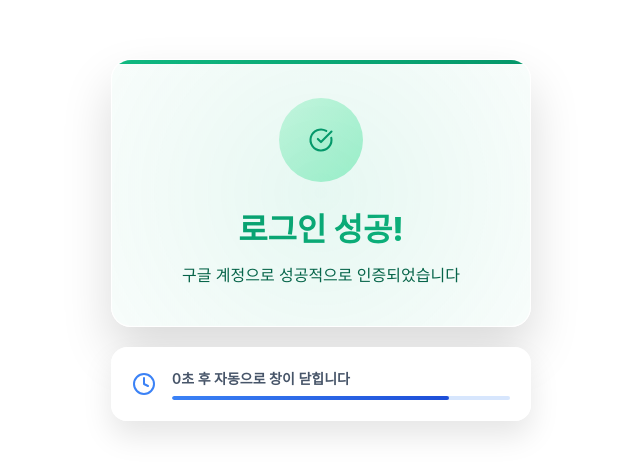
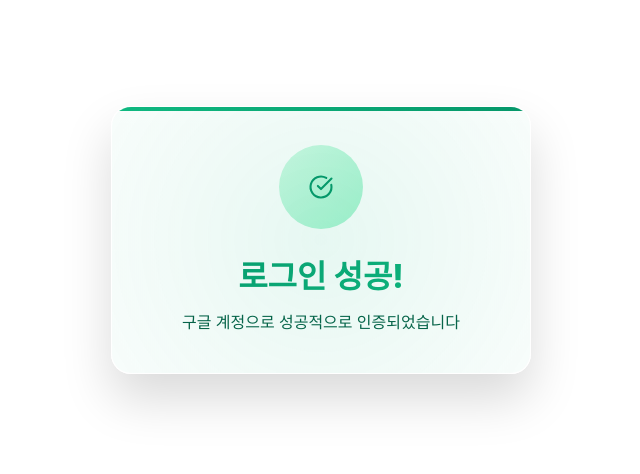
Before and after one commit to Cloudible/GCP_FE, a Vue app: page / in a window 1280 px wide. Shown: the part 168-642 px from the top of the page, without its empty margins (319-959 px from the left). Built offline with nearby package versions, Linux system fonts and the light colour scheme.

Commit message:
fix: ui 수정

```diff
--- a/src/App.vue
+++ b/src/App.vue
@@ -59,29 +59,13 @@
             </div>
           </div>
         </div>
-
-        <!-- 자동 리다이렉트 정보 -->
-        <div class="redirect-card">
-          <div class="redirect-content">
-            <Clock class="w-5 h-5" />
-            <div class="redirect-text">
-              <p>{{ redirectCountdown }}초 후 자동으로 창이 닫힙니다</p>
-              <div class="progress-bar">
-                <div
-                  class="progress-fill"
-                  :style="{ width: `${((5 - redirectCountdown) / 5) * 100}%` }"
-                ></div>
-              </div>
-            </div>
-          </div>
-        </div>
       </div>
     </div>
   </div>
 </template>
 
 <script setup>
-import { ref, onMounted, onUnmounted } from 'vue'
+import { ref } from 'vue'
 import { CheckCircle, Hash, User, Calendar, Clock } from 'lucide-vue-next'
 
 const redirectCountdown = ref(5)
@@ -102,26 +86,6 @@ if (encoded) {
   console.log(userImage.value)
 }
 
-onMounted(() => {
-  startCountdown()
-})
-
-const startCountdown = () => {
-  countdownTimer = setInterval(() => {
-    if (redirectCountdown.value > 0) {
-      redirectCountdown.value--
-    } else {
-      clearInterval(countdownTimer)
-      handleAutoRedirect()
-    }
-  }, 1000)
-}
-
-const handleAutoRedirect = () => {
-  self.opener = self
-  window.close()
-}
-
 const formatDate = (date) => {
   return date.toLocaleString('ko-KR', {
     month: '2-digit',
@@ -130,12 +94,6 @@ const formatDate = (date) => {
     minute: '2-digit',
   })
 }
-
-onUnmounted(() => {
-  if (countdownTimer) {
-    clearInterval(countdownTimer)
-  }
-})
 </script>
 
 <style scoped>
```
